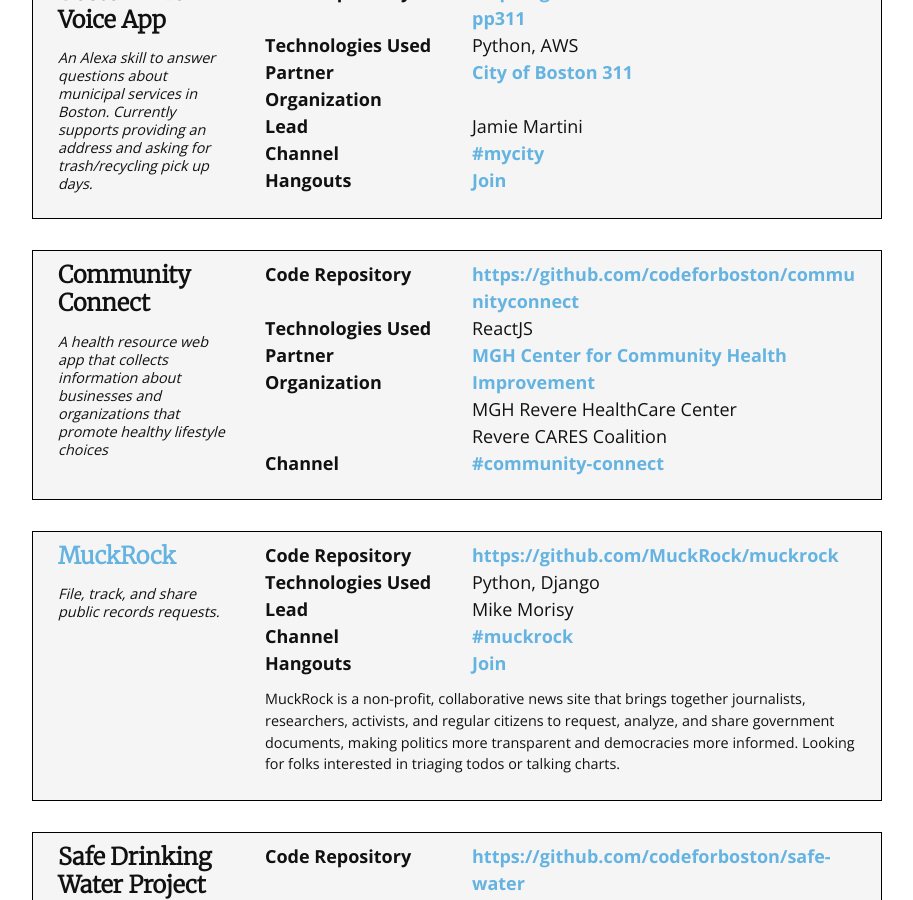
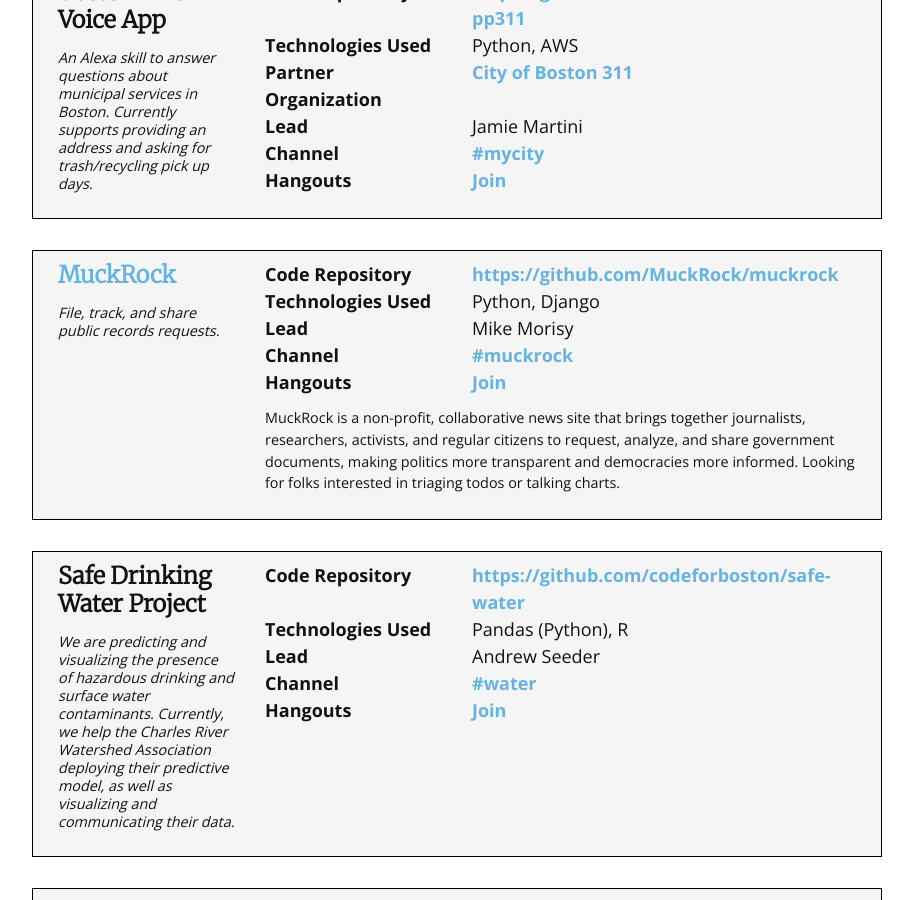
Before and after one commit to codeforboston/codeforboston.org, a Jekyll site: the page built from projects.html, in a window 1280 px wide and 900 px high, scrolled down 458 px. Shown: the whole window, without its empty margins (183-1096 px from the left). Built offline with Jekyll 4.4.1, drawn with Linux system fonts in a browser that asks for light colours; nearby versions of some CDN libraries; some of the changed lines change nothing that is shown.

Commit message:
Remove Community Connect from Active Projects
Community Connect has not been active so I am removing them from active projects.

```diff
--- a/_data/projects/active.yml
+++ b/_data/projects/active.yml
@@ -12,19 +12,6 @@
   technologies: Python, AWS
   slackChannel: mycity
   hangoutsSlug: bostoninfo
--
-  name: Community Connect
-  elevatorPitch: >-
-    A health resource web app that collects information about businesses and
-    organizations that promote healthy lifestyle choices
-  repository: https://github.com/codeforboston/communityconnect
-  partner:
-    - name: MGH Center for Community Health Improvement
-      url: https://www.massgeneral.org/cchi/
-    - name: MGH Revere HealthCare Center
-    - name: Revere CARES Coalition
-  technologies: ReactJS
-  slackChannel: community-connect
 -
   name: MuckRock
   elevatorPitch: >
--- a/_data/projects/inactive.yml
+++ b/_data/projects/inactive.yml
@@ -1,3 +1,16 @@
+-
+  name: Community Connect
+  elevatorPitch: >-
+    A health resource web app that collects information about businesses and
+    organizations that promote healthy lifestyle choices
+  repository: https://github.com/codeforboston/communityconnect
+  partner:
+    - name: MGH Center for Community Health Improvement
+      url: https://www.massgeneral.org/cchi/
+    - name: MGH Revere HealthCare Center
+    - name: Revere CARES Coalition
+  technologies: ReactJS
+  slackChannel: community-connect
 -
   name: Cliff Effects
   elevatorPitch: >
@@ -7,14 +20,6 @@
   url: https://codeforboston.github.io/cliff-effects/
   repository: https://github.com/codeforboston/cliff-effects
   technologies: NodeJS, ReactJS
-  news: >
-    <ul>
-      <li>Examine our UX and UI</li>
-      <li>Write unit, regression, and integration tests</li>
-      <li>Strengthen and question our existing code</li>
-      <li>Translate the app</li>
-      <li>Validate benefit logic with with people familiar with regulation language and create a process for adding new benefits</li>
-    </ul>
 -
   name: Ungentry
   url: https://github.com/codeforboston/ungentry
```
